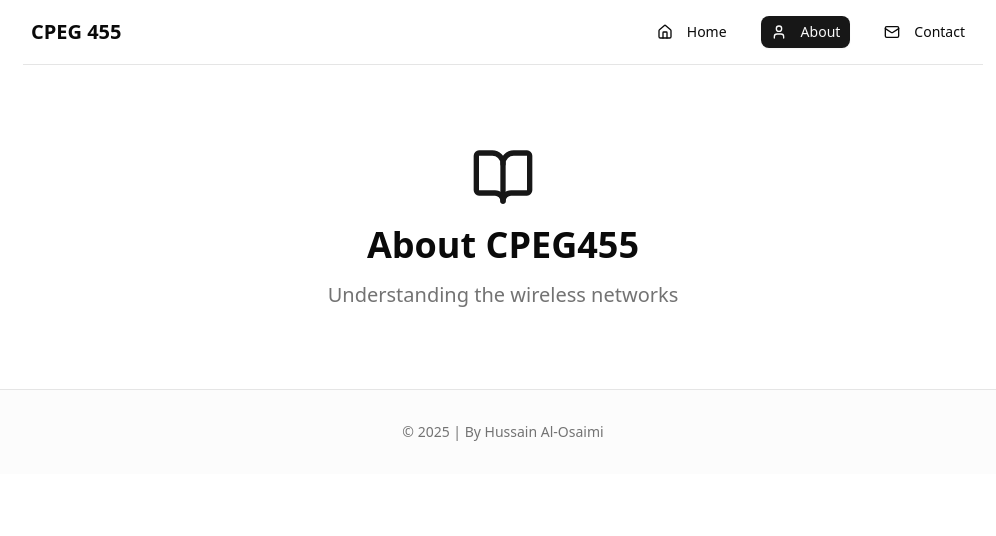
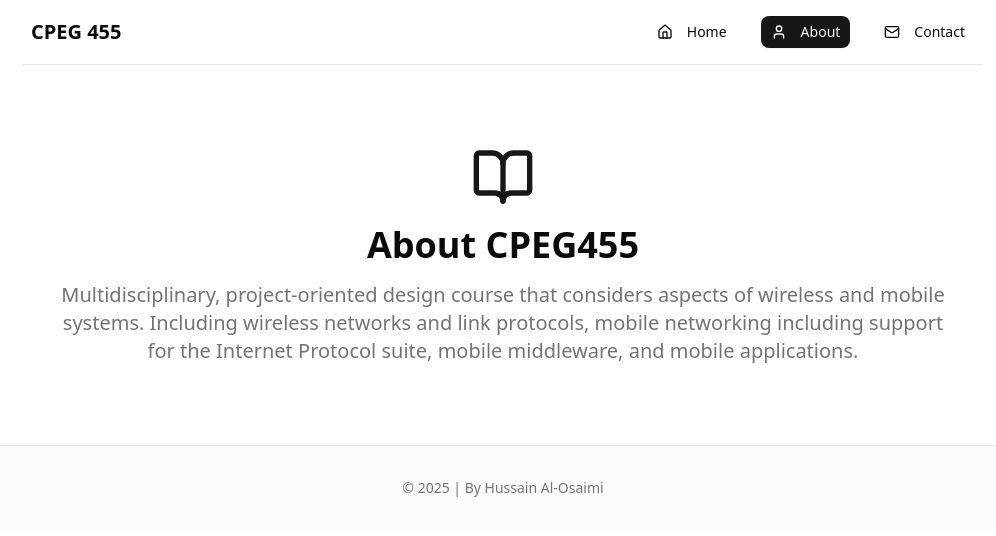
Before and after one commit to hadevx/CPEG455, a React (Vite) app: page / in a window 1280 px wide. Both pictures are taken after a click on the button "About". Shown: the top 536 px of the page, without its empty margins (137-1133 px from the left). Built offline with nearby package versions, Linux system fonts and the light colour scheme.

Commit message:
version 1.7

```diff
--- a/src/components/AboutContent.tsx
+++ b/src/components/AboutContent.tsx
@@ -6,7 +6,12 @@ export default function AboutContent() {
       <div className="text-center space-y-4">
         <BookOpen className="h-16 w-16 text-primary mx-auto" />
         <h1 className="text-4xl font-bold">About CPEG455</h1>
-        <p className="text-xl text-muted-foreground">Understanding the wireless networks</p>
+        <p className="text-xl text-muted-foreground">
+          Multidisciplinary, project-oriented design course that considers aspects of wireless and
+          mobile systems. Including wireless networks and link protocols, mobile networking
+          including support for the Internet Protocol suite, mobile middleware, and mobile
+          applications.
+        </p>
       </div>
     </div>
   );
--- a/src/components/ContactContent.tsx
+++ b/src/components/ContactContent.tsx
@@ -9,7 +9,7 @@ export default function ContactContent() {
         <Mail className="h-16 w-16 text-primary mx-auto" />
         <h1 className="text-4xl font-bold">Get in Touch</h1>
         <p className="text-xl text-muted-foreground">
-          Have questions about CPEG455 or want to contribute?
+          Have questions about CPEG455 website or want to contribute?
         </p>
       </div>
 
--- a/src/components/HomeContent.tsx
+++ b/src/components/HomeContent.tsx
@@ -22,9 +22,7 @@ export default function HomeContent() {
         </h1>
         <p className="text-xl text-gray-600 max-w-2xl mx-auto">
           Multidisciplinary, project-oriented design course that considers aspects of wireless and
-          mobile systems. Including wireless networks and link protocols, mobile networking
-          including support for the Internet Protocol suite, mobile middleware, and mobile
-          applications.
+          mobile systems. Including wireless networks and link protocols.
         </p>
       </div>
       {/* Category Filter */}
```
